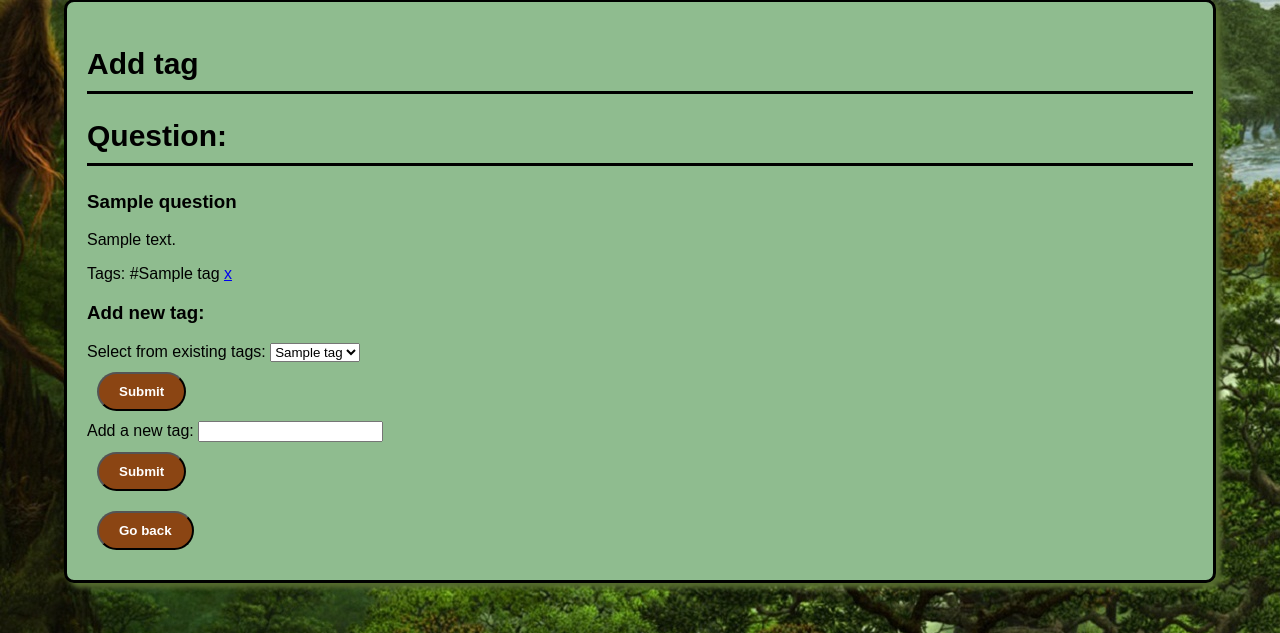
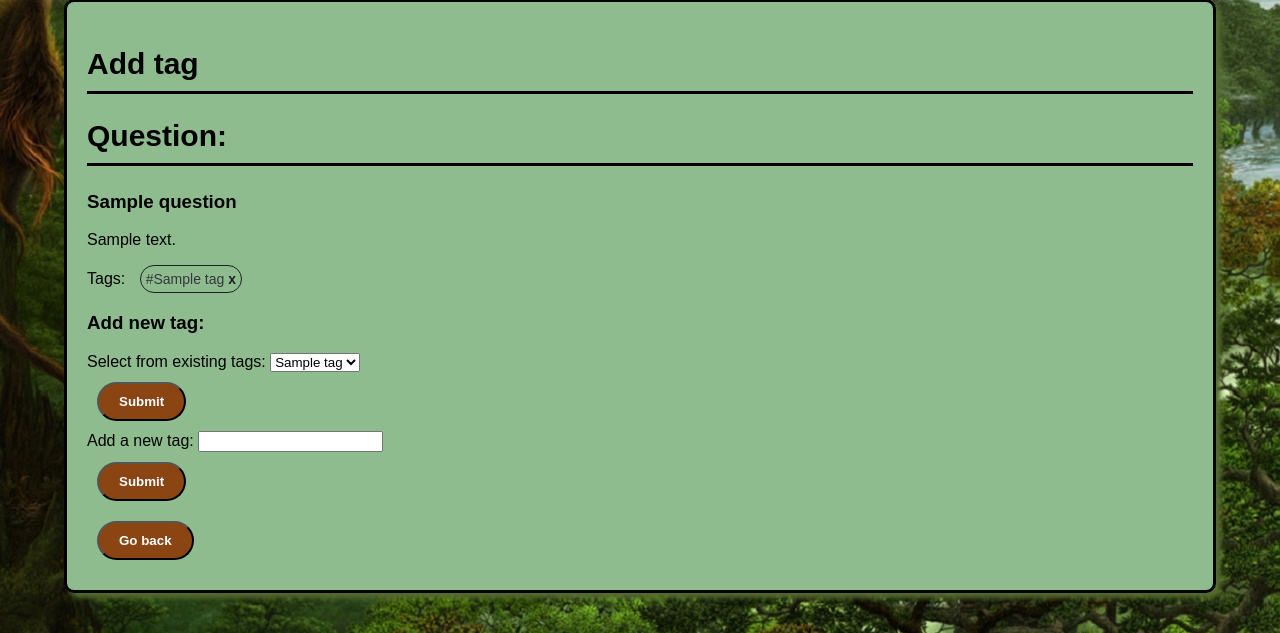
Before and after one commit to CodecoolGlobal/ask-mate-3-python-Guszti9, a Flask app: template templates/add-tag.html in a window 1280 px wide. Shown: the part 352-985 px from the top of the page. Run offline with Flask 2, Linux system fonts and the light colour scheme; the template is opened without the code that fills it: most values are stand-ins (such as "Sample title", 1, 10 or a date in 2020).

Commit message:
Tags style

```diff
--- a/static/css/style.css
+++ b/static/css/style.css
@@ -108,3 +108,24 @@ img {
     background-color: lightgray;
     display: none;
 }
+
+.tags {
+    display: block;
+    margin: 15px 0;
+}
+
+.tags p {
+    color: #32363d;
+    font-size: 14px;
+    display: inline-block;
+    padding: 5px;
+    margin: 0 10px;
+    border: 1px solid #1d2024;
+    border-radius: 20px;
+}
+
+.tags a{
+    text-decoration: none;
+    font-weight: bold;
+    color: #1d2024;
+}
--- a/templates/add-tag.html
+++ b/templates/add-tag.html
@@ -11,7 +11,7 @@
         {% if question_data['image'] %}
             <img src="{{ url_for('static', filename=question_data['image']) }}" alt="image broke" width="200">
         {% endif %}
-    <p>Tags: {% if not tags %}No tags yet{% endif %}{% for tag in tags %} #{{ tag['name'] }} <a href="{{ url_for('delete_tag', question_id=question_data['id'], tag_id=tag['tag_id']) }}">x</a>{% endfor %} </p>
+    <div class="tags">Tags: {% if not tags %}No tags yet{% endif %}{% for tag in tags %} <p>#{{ tag['name'] }} <a href="{{ url_for('delete_tag', question_id=question_data['id'], tag_id=tag['tag_id']) }}">x</a>{% endfor %} </p></div>
     <h3>Add new tag:</h3>
     <form method="post">
         <label for="select-tag">Select from existing tags:</label>
--- a/templates/question_page.html
+++ b/templates/question_page.html
@@ -16,7 +16,7 @@
             {% if question_data['image'] %}
                 <img src="{{ url_for('static', filename='images/'+question_data['image']) }}" alt="image broke">
             {% endif %}
-            <p>Tags: {% if not tags %}No tags yet{% endif %}{% for tag in tags %} #{{ tag['name'] }} <a href="{{ url_for('delete_tag', question_id=question_data['id'], tag_id=tag['tag_id']) }}">x</a>{% endfor %} </p>
+            <div class="tags">Tags: {% if not tags %}No tags yet{% endif %}{% for tag in tags %} <p> #{{ tag['name'] }} <a href="{{ url_for('delete_tag', question_id=question_data['id'], tag_id=tag['tag_id']) }}">x</a>{% endfor %} </p></div>
             <p>Votes: {{ question_data['vote_number'] }}  Views: {{ question_data['view_number'] }}</p>
             <form>
                 <button formaction="{{ url_for('edit_question', question_id=question_data['id'])}}">Edit</button>
```
